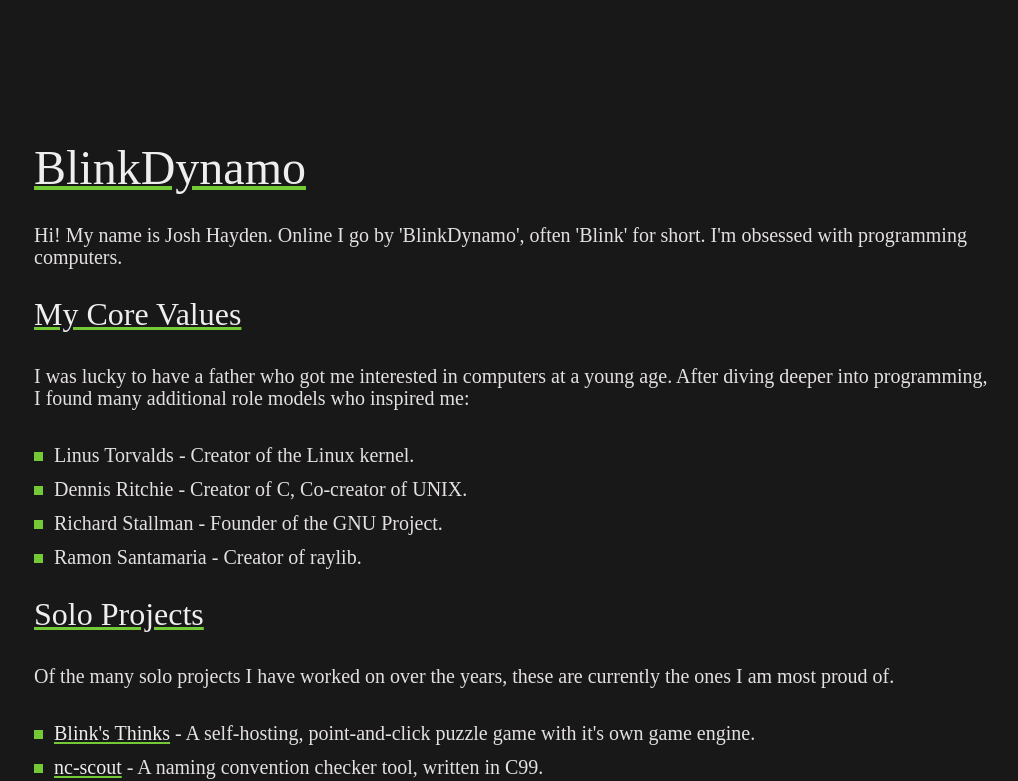
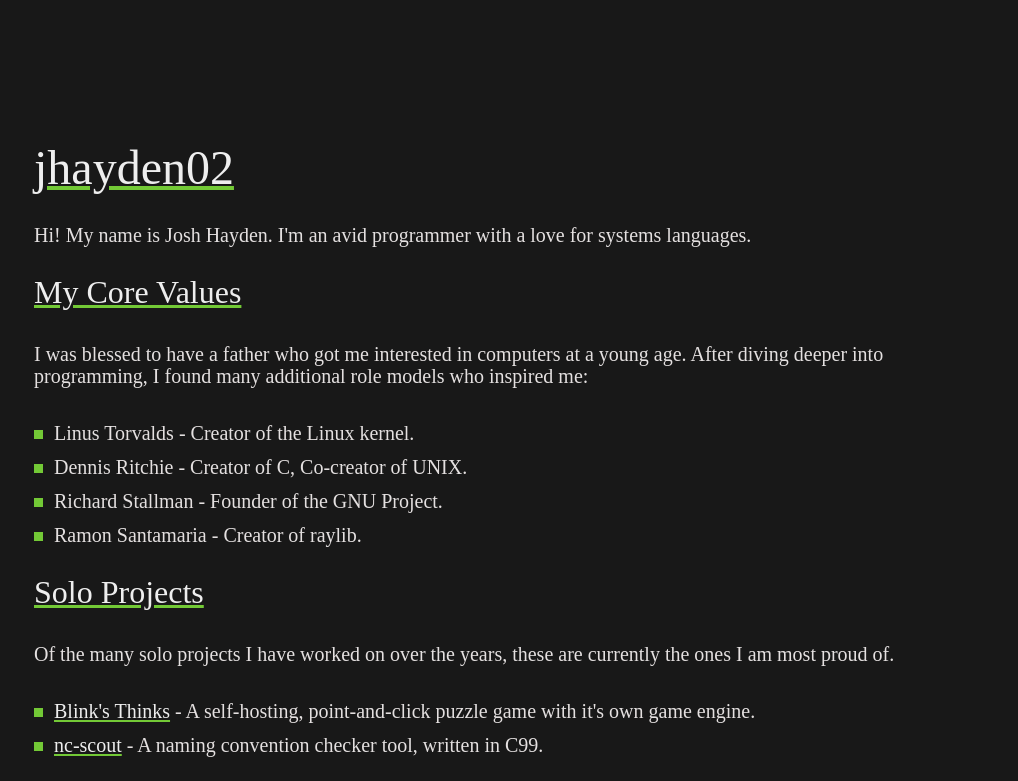
Before and after one commit to BlinkDynamo/BlinkDynamo.github.io, a plain HTML site: page index.html in a window 1280 px wide. Shown: the part 32-813 px from the top of the page, without its empty margins (126-1144 px from the left). Drawn offline with Linux system fonts and the light colour scheme; a web font is replaced by a local one.

Commit message:
Update username and make some minor grammar edits.

```diff
--- a/index.html
+++ b/index.html
@@ -8,15 +8,14 @@
 
     <body>
         <canvas id="background"></canvas>
-        <h1 id="title"><a href="https://github.com/BlinkDynamo/">BlinkDynamo</a></h1>
+        <h1 id="title"><a href="https://github.com/jhayden02/">jhayden02</a></h1>
         <p>
-            Hi! My name is Josh Hayden. Online I go by 'BlinkDynamo', often 'Blink' for short.
-            I'm obsessed with programming computers.
+            Hi! My name is Josh Hayden. I'm an avid programmer with a love for systems languages.
         </p>
 
         <h2 id="core-values"><a href="#core-values">My Core Values</a></h2>
         <p>
-            I was lucky to have a father who got me interested in computers at a young age. After diving deeper into programming,
+            I was blessed to have a father who got me interested in computers at a young age. After diving deeper into programming,
             I found many additional role models who inspired me:
         </p>
 
```
